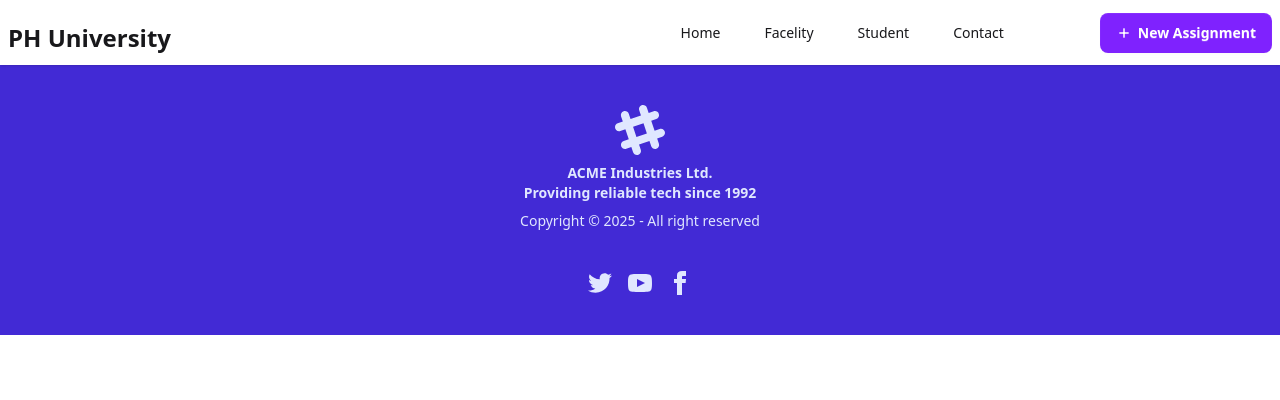
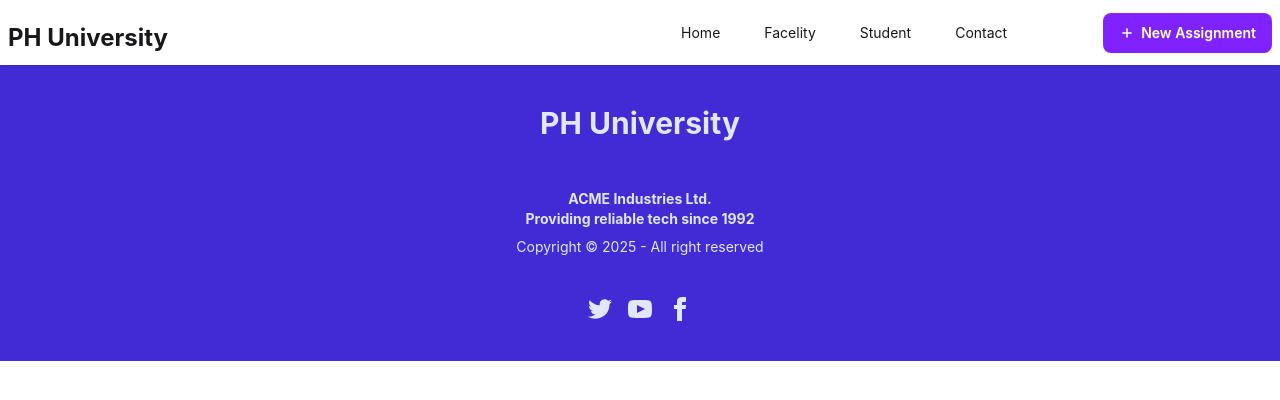
Before and after one commit to jahiddeveloper/Conseptual-Sesion, a React (Vite) app: page / in a window 1280 px wide. Shown: the top 400 px of the page. Built offline with nearby package versions, Linux system fonts and the light colour scheme.

Commit message:
Halka formating

```diff
--- a/src/Footer.jsx
+++ b/src/Footer.jsx
@@ -2,21 +2,11 @@
 
 const Footer = () => {
   return (
-    <div>
+    <div className="font">
       <footer className="footer footer-horizontal footer-center bg-primary text-primary-content p-10">
         <aside>
-          <svg
-            width="50"
-            height="50"
-            viewBox="0 0 24 24"
-            xmlns="http://www.w3.org/2000/svg"
-            fillRule="evenodd"
-            clipRule="evenodd"
-            className="inline-block fill-current"
-          >
-            <path d="M22.672 15.226l-2.432.811.841 2.515c.33 1.019-.209 2.127-1.23 2.456-1.15.325-2.148-.321-2.463-1.226l-.84-2.518-5.013 1.677.84 2.517c.391 1.203-.434 2.542-1.831 2.542-.88 0-1.601-.564-1.86-1.314l-.842-2.516-2.431.809c-1.135.328-2.145-.317-2.463-1.229-.329-1.018.211-2.127 1.231-2.456l2.432-.809-1.621-4.823-2.432.808c-1.355.384-2.558-.59-2.558-1.839 0-.817.509-1.582 1.327-1.846l2.433-.809-.842-2.515c-.33-1.02.211-2.129 1.232-2.458 1.02-.329 2.13.209 2.461 1.229l.842 2.515 5.011-1.677-.839-2.517c-.403-1.238.484-2.553 1.843-2.553.819 0 1.585.509 1.85 1.326l.841 2.517 2.431-.81c1.02-.33 2.131.211 2.461 1.229.332 1.018-.21 2.126-1.23 2.456l-2.433.809 1.622 4.823 2.433-.809c1.242-.401 2.557.484 2.557 1.838 0 .819-.51 1.583-1.328 1.847m-8.992-6.428l-5.01 1.675 1.619 4.828 5.011-1.674-1.62-4.829z"></path>
-          </svg>
-          <p className="font-bold">
+          <h1 className="text-center text-3xl font-bold">PH University</h1>
+          <p className="font-bold mt-10">
             ACME Industries Ltd.
             <br />
             Providing reliable tech since 1992
--- a/src/Navbar.jsx
+++ b/src/Navbar.jsx
@@ -3,7 +3,7 @@
 
 const Navbar = () => {
   return (
-    <div>
+    <div className="font">
       <div className="navbar bg-base-100 shadow-sm">
         <div className="container mx-auto">
           <div className="navbar-start">
```
